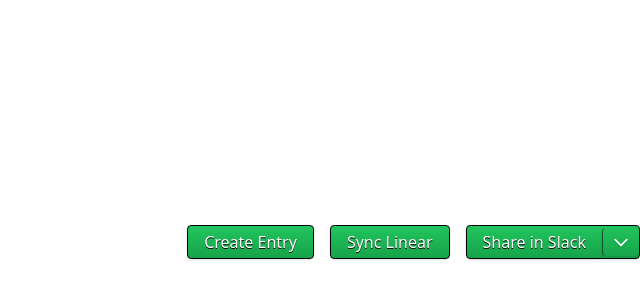
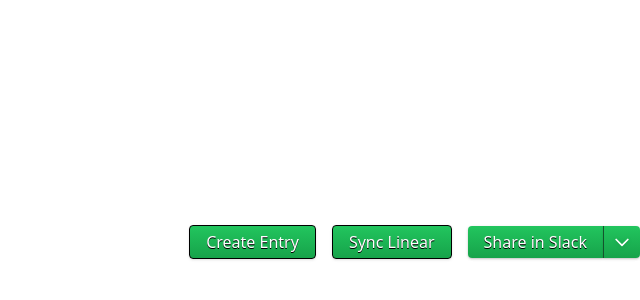
Before and after one commit to jaidetree/braincore, a website: page docs/widgets/index.html in a window 1280 px wide. Shown: the part 158-458 px from the top of the page, without its empty margins (640-1280 px from the left). Drawn offline with nearby package versions, Linux system fonts and the light colour scheme.

Commit message:
Switched to legit tailwind.css builds

```diff
--- a/docs/widgets/index.html
+++ b/docs/widgets/index.html
@@ -3,51 +3,8 @@
 <head>
     <title>Braincore Buttons</title>
     <meta charset="UTF-8">
-    <meta name="viewport" content=
-    "width=device-width, initial-scale=1.0">
-    <script src="https://cdn.tailwindcss.com"></script>
-    <script>
-     tailwind.config = {
-         theme: {
-             extend: {
-                 colors: {
-                     'notion-dark': '#2F3437'
-                 }
-             }
-         }
-     }
-    </script>
-    <style type="text/tailwindcss">
-     @layer utilities {
-         @variants responsive {
-             .text-shadow {
-                 text-shadow: 0px 1px 0px black;
-             }
-             .text-shadow-md {
-                 text-shadow: 4px 4px 8px black;
-             }
-             .text-shadow-lg {
-                 text-shadow: 15px 15px 30px black;
-             }
-             .text-shadow-none {
-                 text-shadow: none;
-             }
-         }
-     }
-     @layer components {
-         .btn-primary {
-             @apply bg-gradient-to-b from-green-500 to-green-600
-             hover:bg-gradient-to-b hover:from-green-400 hover:to-green-500
-             border border-black
-         }
-         .btn {
-             @apply text-white rounded px-4 py-1 shadow w-full block sm:w-auto;
-         }
-         .dropdown-toggle:checked + .dropdown-view {
-             @apply block;
-         }
-     }
-    </style>
+    <meta name="viewport" content="width=device-width, initial-scale=1.0">
+    <link rel="stylesheet" href="stylesheet.css" />
 </head>
 <body class="bg-white dark:bg-notion-dark">
     <div class="flex flex-col sm:flex-row gap-4 justify-end min-h-screen items-center">
@@ -69,23 +26,24 @@
                 <span class="text-shadow">Sync Linear</span>
             </button>
         </form>
-        <form id="slack-share" name="slack-share" method="POST" action="https://cgi.eccentric-j.com/dispatch/dispatch.clj" class="w-full sm:w-auto">
+        <form id="slack-share" name="slack-share" method="POST" action="https://cgi.eccentric-j.com/dispatch/dispatch.clj" class="w-full sm:w-auto relative">
             <input type="hidden" name="api_token" />
             <input type="hidden" name="repo" />
             <input type="hidden" name="owner" />
-            <div class="btn btn-primary p-0 flex flex-row items-center justify-between relative w-full sm:w-auto">
-                <button type="submit" class="min-h-full btn flex-auto" name="event-type" value="slack-share">
+            <div class="btn p-0 flex flex-row items-stretch justify-between relative w-full sm:w-auto">
+                <button type="submit" class="min-h-full btn btn-primary flex-auto rounded-r-none border-none" name="event-type" value="slack-share">
                     <span class="text-shadow">Share in Slack</span>
                 </button>
-                <label for="id-dropdown" class="dropdown btn border-l border-l-green-900 px-2">
+                <label for="id-dropdown" class="dropdown btn btn-primary rounded-l-none border-r-0 border-t-0 border-b-0 border-l border-l-green-900 px-2 flex flex-col justify-center">
                     <svg xmlns="http://www.w3.org/2000/svg" class="h-5 w-5 drop-shadow" fill="none" viewBox="0 0 24 24" stroke="currentColor">
                         <path stroke-linecap="round" stroke-linejoin="round" stroke-width="2" d="M19 9l-7 7-7-7" />
                     </svg>
                 </label>
-                <input type="checkbox" id="id-dropdown" class="hidden dropdown-toggle" />
-                <div class="dropdown dropdown-view btn btn-primary hidden absolute rounded-sm shadow-lg right-0 top-full mt-px px-2 py-1">
-                    <button type="submit" class="text-white text-shadow" name="event-type" value="slack-share-today">Only Today</button>
-                </div>
+            </div>
+            <input type="checkbox" id="id-dropdown" class="hidden dropdown-toggle" />
+            <div class="dropdown dropdown-view ">
+                <button type="submit" class="dropdown-item" name="event-type" value="slack-share-today">Only Today</button>
+                <button type="submit" class="dropdown-item" name="event-type" value="slack-share-yesterday">Only Yesterday</button>
             </div>
         </form>
     </div>
--- /dev/null
+++ b/docs/widgets/tailwind.css
@@ -0,0 +1,43 @@
+@tailwind base;
+@tailwind components;
+@tailwind utilities;
+
+@layer utilities {
+	.text-shadow {
+		text-shadow: 0px 1px 0px black;
+	}
+	.text-shadow-md {
+		text-shadow: 4px 4px 8px black;
+	}
+	.text-shadow-lg {
+		text-shadow: 15px 15px 30px black;
+	}
+	.text-shadow-none {
+		text-shadow: none;
+	}
+}
+@layer components {
+	.btn-primary {
+		@apply bg-gradient-to-b from-green-500 to-green-600
+			hover:bg-gradient-to-b hover:from-green-400 hover:to-green-500
+			active:bg-gradient-to-b active:from-blue-500 active:to-blue-400
+			border border-black;
+	}
+	.btn {
+		@apply text-white rounded px-4 py-1 shadow w-full block sm:w-auto;
+	}
+	.dropdown-toggle:checked + .dropdown-view {
+		@apply block;
+	}
+	.dropdown-view {
+		@apply bg-gray-800 shadow-lg border border-gray-500 divide-y
+			divide-gray-600 hidden absolute rounded-sm shadow-lg left-0 right-0
+			top-full;
+	}
+	.dropdown-item {
+		@apply text-white text-shadow w-full text-left px-4 py-2 text-sm
+			hover:bg-gradient-to-b hover:from-green-400 hover:to-green-500
+			active:bg-gradient-to-b active:from-blue-500 active:to-blue-400
+			shadow-inner;
+	}
+}
--- /dev/null
+++ b/tailwind.config.js
@@ -0,0 +1,16 @@
+module.exports = {
+	content: ["./docs/**/*.{html,js}"],
+	theme: {
+		extend: {
+			colors: {
+				"notion-dark": "#2F3437",
+			},
+			screens: {
+				"device-sm": { raw: "(min-device-width: 640px)" },
+			},
+			boxShadow: {
+				inner: "0 1px 1px 0 rgba(255, 255, 255, 0.3) inset",
+			},
+		},
+	},
+}
```
Also changed, not shown: package.json (+6 -1 lines), docs/widgets/stylesheet.css (added), 1 other file.
